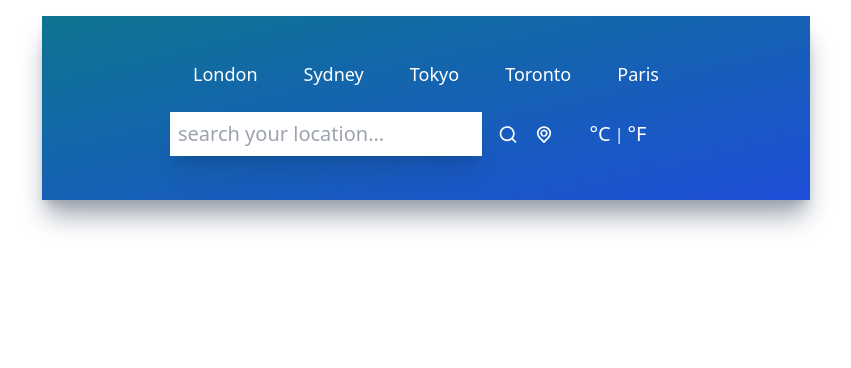
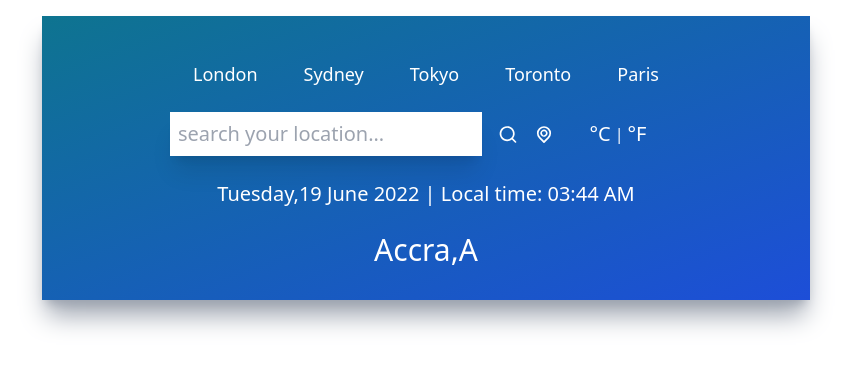
Before and after one commit to alb1nut/reactJs-weather-app, a React (Create React App) app: page / in a window 1280 px wide. Shown: the top 368 px of the page, without its empty margins (214-1065 px from the left). Built offline with nearby package versions, Linux system fonts and the light colour scheme; the HTML template or start-up script is replaced by a standard one.

Commit message:
FEAT: built time and location  component

```diff
--- a/src/App.js
+++ b/src/App.js
@@ -2,6 +2,7 @@
 
 import TopButtons from './components/TopButtons';
 import Inputs from './components/Inputs';
+import TimeAndLocation from './components/TimeAndLocation';
 
 function App() {
   return (
@@ -9,6 +10,7 @@
  <div className='mx-auto max-w-screen-md mt-4 py-5 px-32 bg-gradient-to-br from-cyan-700 to-blue-700 h-fit shadow-xl shadow-gray-400'>
 <TopButtons />
 <Inputs />
+<TimeAndLocation />
  </div>
 
   );
--- /dev/null
+++ b/src/components/TimeAndLocation.js
@@ -0,0 +1,18 @@
+import React from "react";
+
+const TimeAndLocation = () => {
+  return (
+    <div>
+      <div className="flex items-center  justify-center my-6">
+        <p className="text-white text-xl font-extralight">
+          Tuesday,19 June 2022 | Local time: 03:44 AM
+        </p>
+      </div>
+      <div className="flex items-center  justify-center my-3">
+        <p className="text-white text-3xl font-medium ">Accra,A</p>
+      </div>
+    </div>
+  );
+};
+
+export default TimeAndLocation;
```
